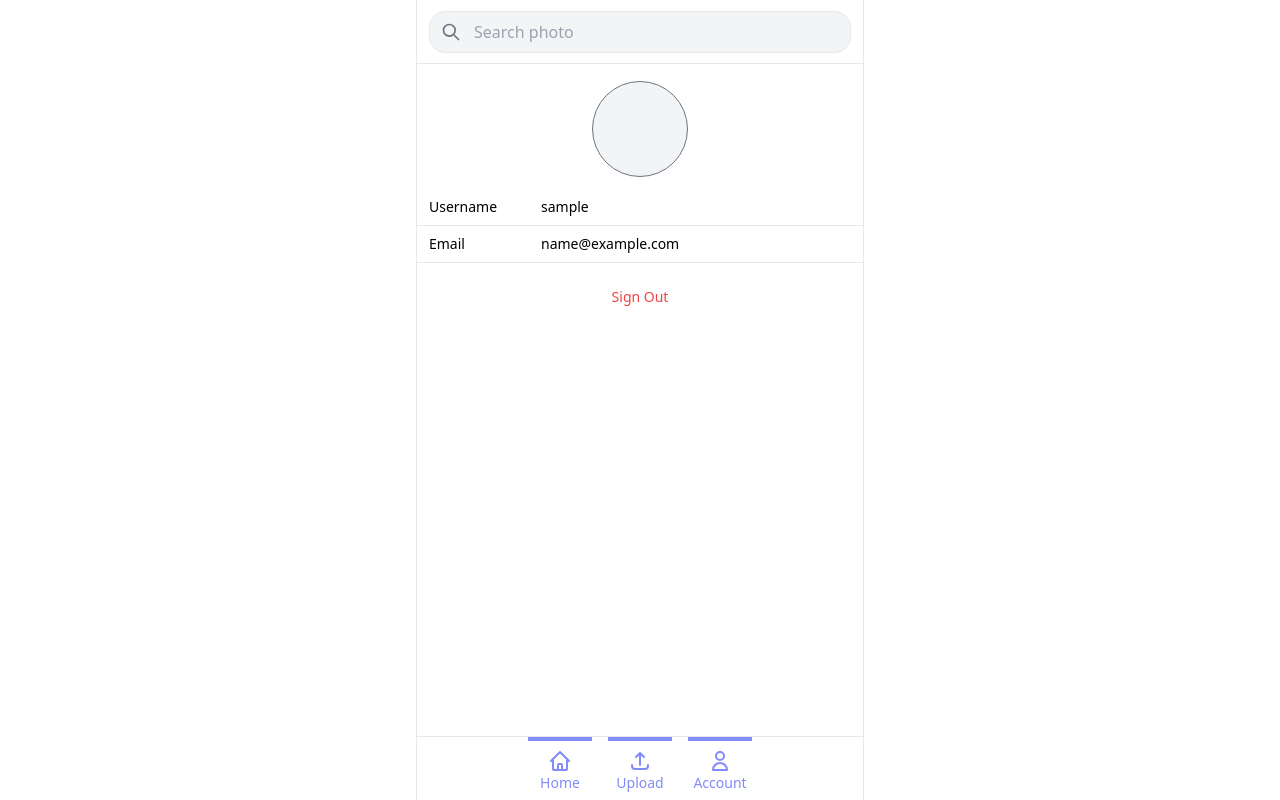
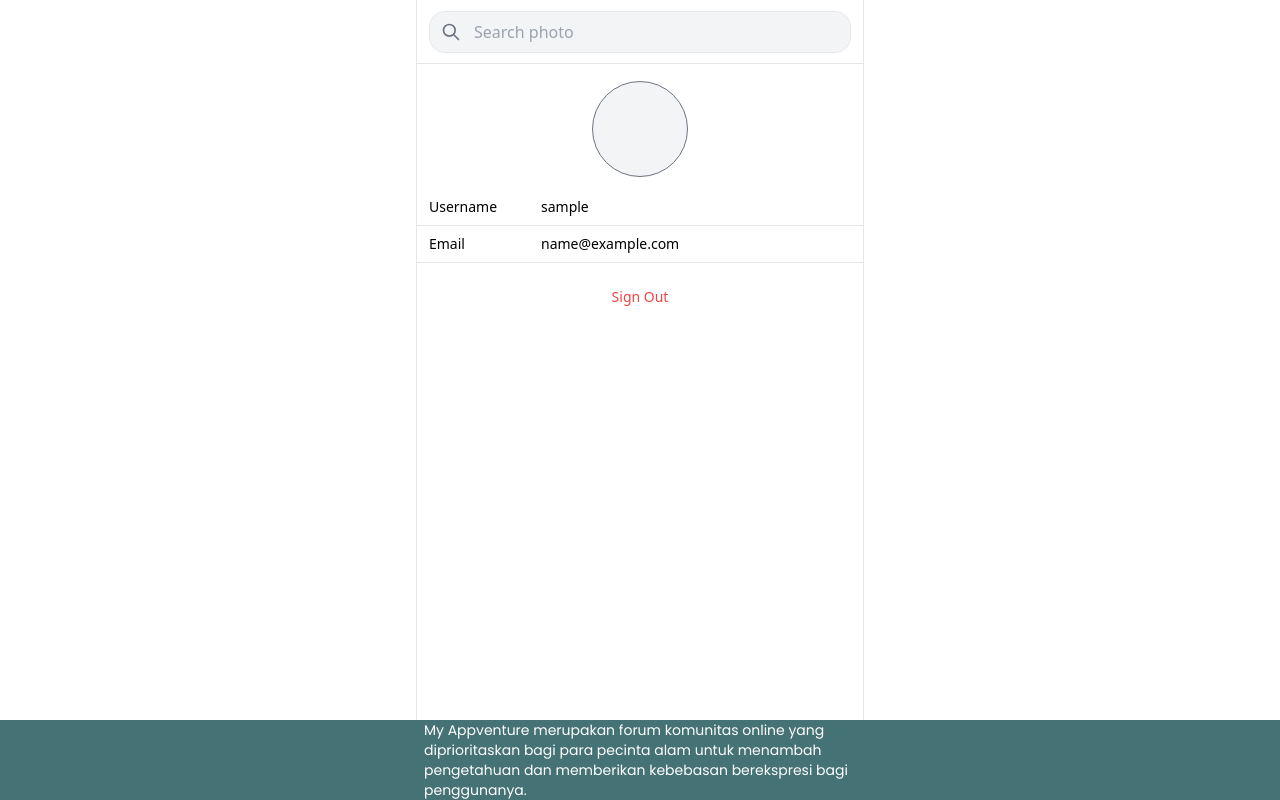
Before and after one commit to imeldaaverina/my_appventure, a Next.js app: page /account in a window 1280 px wide. Built offline with nearby package versions, Linux system fonts and the light colour scheme; sample sign-in values are in the browser's storage.

Commit message:
merapihkan login, regis, landing

```diff
--- a/src/components/layout/elements/Footer.jsx
+++ b/src/components/layout/elements/Footer.jsx
@@ -3,34 +3,13 @@ import Link from "next/link";
 
 const Footer = () => {
   return (
-    <footer className=" bg-white h-16 fixed bottom-0 left-0 w-full z-50">
-      <div className="max-w-md mx-auto h-full border-t border-r border-l flex justify-center items-center space-x-4">
-        <Link href="/">
-          <button type="button" className="inline-flex w-16 h-full justify-center items-center flex-col border-t-4 border-indigo-400 text-indigo-400">
-            <HomeIcon className="w-6 h-6" />
-            <span className="text-sm">
-              Home
-            </span>
-          </button>
-        </Link>
+    <footer className="font-Poppins bg-[#457275] min-h-min fixed bottom-0 left-0 w-full z-50">
+      <div className="max-w-md mx-auto h-full">
 
-        <Link href="/upload">
-          <button type="button" className="inline-flex w-16 h-full justify-center items-center flex-col border-t-4 border-indigo-400 text-indigo-400">
-            <UploadIcon className="w-6 h-6" />
-            <span className="text-sm">
-              Upload
-            </span>
-          </button>
-        </Link>
+        <div className="text-white text-sm ml-2 ">
+          <p>My Appventure merupakan forum komunitas online yang diprioritaskan bagi para pecinta alam untuk menambah pengetahuan dan memberikan kebebasan berekspresi bagi penggunanya.</p>
+        </div>
 
-        <Link href="/account">
-          <button type="button" className="inline-flex w-16 h-full justify-center items-center flex-col border-t-4 border-indigo-400 text-indigo-400">
-            <UserIcon className="w-6 h-6" />
-            <span className="text-sm">
-              Account
-            </span>
-          </button>
-        </Link>
 
 
       </div>
--- a/src/containers/landing/Landing.jsx
+++ b/src/containers/landing/Landing.jsx
@@ -46,14 +46,14 @@ const LandingContainer = () => {
 
     return (
         <NoAuthProvider>
-        <body className="font-Poppins bg-cover bg-center bg-[url('../../public/blur_bg.png')]">
-            <main className="text-white rounded-xl min-h-screen max-w-md mx-auto top-0 bottom-0 right-0 left-0 bg-[#457275]">
+        <main className="font-Poppins bg-cover bg-center bg-[url('../../public/blur_bg.png')]">
+            <div className="text-white rounded-xl min-h-screen max-w-md mx-auto top-0 bottom-0 right-0 left-0 bg-[#457275]">
                 <div className="w-full">
                     <div className="flex justify-between">
                         <div className="px-5 pt-5">
                             <TitleFormBold text="Bergabung bersama Komunitas Pecinta Alam dengan mudah hanya di My Appventure" />
                         </div>
-                        <a href="#">
+                        <a href="../">
                             <ButtonExit />
                         </a>
                     </div>
@@ -91,8 +91,8 @@ const LandingContainer = () => {
 
                         <Button type="submit" disabled={!handleChange} label={loading ? 'Please wait...' : 'Berlangganan'} />
                     </form>
-            </main>
-        </body>
+            </div>
+        </main>
         </NoAuthProvider>
     )
 }
--- a/src/containers/login/Login.jsx
+++ b/src/containers/login/Login.jsx
@@ -48,8 +48,8 @@ const LoginContainer = () => {
 
     return (
         <NoAuthProvider>
-          <body className="font-Poppins bg-cover bg-center bg-[url('../../public/blur_bg.png')]">
-            <main className="text-white rounded-xl min-h-screen max-w-md mx-auto top-0 bottom-0 right-0 left-0 bg-[#457275]">
+          <main className="font-Poppins bg-cover bg-center bg-[url('../../public/blur_bg.png')]">
+            <div className="text-white rounded-xl min-h-screen max-w-md mx-auto top-0 bottom-0 right-0 left-0 bg-[#457275]">
                 <div className="w-full">
                     <div className="w-full">
                       <div className="flex justify-between">
@@ -132,8 +132,8 @@ const LoginContainer = () => {
                         </div>
                     </form>
                 </div>
-            </main>
-          </body>
+            </div>
+          </main>
         </NoAuthProvider>
     )
 }
--- a/src/containers/registration/Registration.jsx
+++ b/src/containers/registration/Registration.jsx
@@ -98,8 +98,8 @@ const RegistrationContainer = () => {
 
   return (
     <NoAuthProvider>
-      <body className="font-Poppins bg-cover bg-center bg-[url('../../public/blur_bg.png')]">
-      <main className="text-white rounded-xl min-h-screen max-w-md mx-auto top-0 bottom-0 right-0 left-0 bg-[#457275]">
+      <main className="font-Poppins bg-cover bg-center bg-[url('../../public/blur_bg.png')]">
+      <div className="text-white rounded-xl min-h-screen max-w-md mx-auto top-0 bottom-0 right-0 left-0 bg-[#457275]">
       <div className="w-full">
       <div className="w-full">
         <div className="flex justify-between">
@@ -195,8 +195,8 @@ const RegistrationContainer = () => {
         </form>
 
       </div>
+    </div>
     </main>
-    </body>
     </NoAuthProvider>
   );
 };
--- a/src/providers/auth/AuthProvider.jsx
+++ b/src/providers/auth/AuthProvider.jsx
@@ -5,7 +5,7 @@ const AuthProvider = ({ children }) => {
   useEffect(() => {
     const jwt = getJwt();
     if (!jwt) {
-      window.location.href = '/login';
+      window.location.href = '/landing';
     }
     setMounted(true);
   }, []);
```
